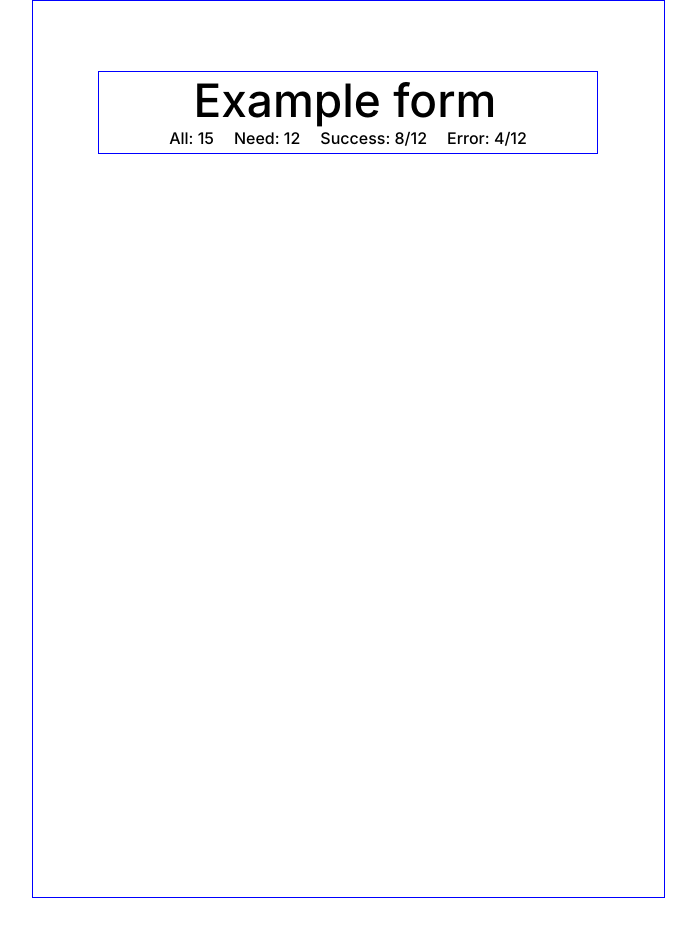
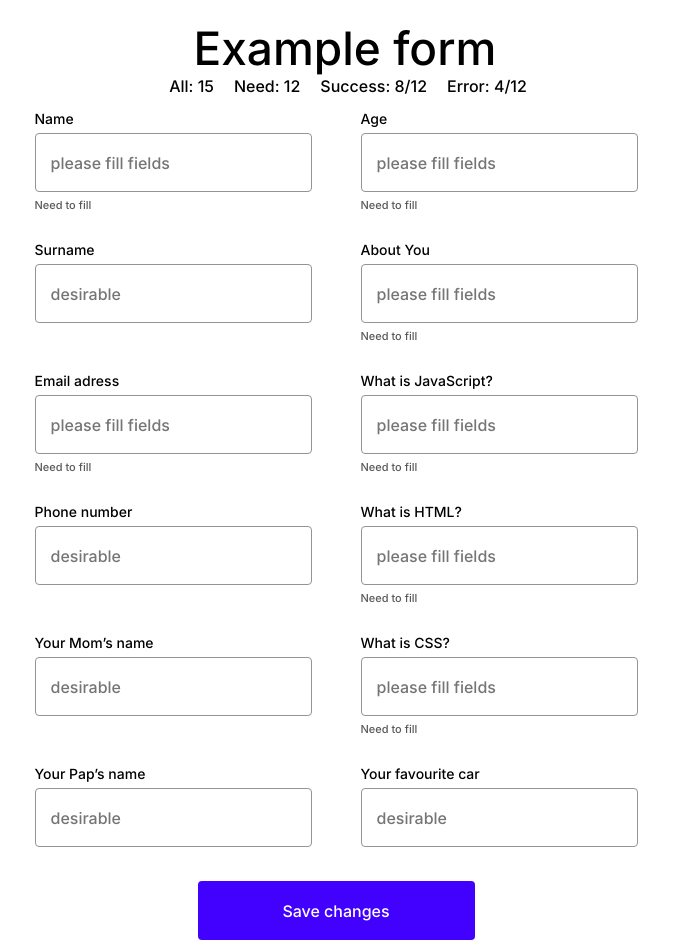
Before and after one commit to bakhrulbek-arch/Example-form, a plain HTML site: page index.html in a window 1280 px wide. Shown: the whole page, without its empty margins (292-988 px from the left). Before the commit the page ends 898 px from the top, so only its background shows below. Drawn offline with Linux system fonts and the light colour scheme.

Commit message:
Update_v.2

```diff
--- a/app.js
+++ b/app.js
@@ -0,0 +1,5 @@
+let title_obj = document.querySelectorAll(".title_obj_inp_top")
+let inp = document.querySelectorAll(".inp_v")
+let title_obj_bottom = document.querySelectorAll(".title_obj_inp_bottom")
+
+inp
--- a/index.html
+++ b/index.html
@@ -7,7 +7,7 @@
     <meta name="viewport" content="width=device-width, initial-scale=1.0">
     <link rel="stylesheet" href="fonts/Inter/stylesheet.css">
     <link rel="stylesheet" href="style/blc_fix_top.css">
-    <link rel="stylesheet" href="style/block_fix_main.css">
+    <link rel="stylesheet" href="style/block_fix_form.css">
     <title>Example form</title>
 </head>
 
@@ -22,13 +22,102 @@
                 <p class="err_error">Error: 4/12</p>
             </div>
         </div>
-        <div class="blc_fix_main">
+        <form action="">
+            <div class="blc_fix_main">
+                <div class="blc_fix_m_item">
+                    <div class="blc_fix_m_i">
+                        <div class="blc_inp">
+                            <p class="title_obj_inp_top">Name</p>
+                            <input class="inp_v" type="text" required placeholder="please fill fields">
+                        </div>
+                        <p class="title_obj_inp_bottom">Need to fill</p>
+                    </div>
+                    <div class="set blc_fix_m_i">
+                        <div class="blc_inp">
+                            <p class="title_obj_inp_top">Surname</p>
+                            <input class="inp_v" type="text" placeholder="desirable">
+                        </div>
+                    </div>
+                    <div class="set blc_fix_m_i">
+                        <div class="blc_inp">
+                            <p class="title_obj_inp_top">Email adress</p>
+                            <input class="inp_v" type="email" required placeholder="please fill fields">
+                        </div>
+                        <p class="title_obj_inp_bottom">Need to fill</p>
+                    </div>
+                    <div class="set blc_fix_m_i">
+                        <div class="blc_inp">
+                            <p class="title_obj_inp_top">Phone number</p>
+                            <input class="inp_v" type="tel" placeholder="desirable">
+                        </div>
+                    </div>
+                    <div class="set blc_fix_m_i">
+                        <div class="blc_inp">
+                            <p class="title_obj_inp_top">Your Mom’s name</p>
+                            <input class="inp_v" type="text" placeholder="desirable">
+                        </div>
+                    </div>
+                    <div class="set blc_fix_m_i">
+                        <div class="blc_inp">
+                            <p class="title_obj_inp_top">Your Pap’s name</p>
+                            <input class="inp_v" type="text" placeholder="desirable">
+                        </div>
+                    </div>
+                </div>
 
-        </div>
+                <div class="blc_fix_m_item">
+                    <div class="blc_fix_m_i">
+                        <div class="blc_inp">
+                            <p class="title_obj_inp_top">Age</p>
+                            <input class="inp_v" type="number" required placeholder="please fill fields">
+                        </div>
+                        <p class="title_obj_inp_bottom">Need to fill</p>
+                    </div>
+                    <div class="set blc_fix_m_i">
+                        <div class="blc_inp">
+                            <p class="title_obj_inp_top">About You</p>
+                            <input class="inp_v" type="text" required placeholder="please fill fields">
+                        </div>
+                        <p class="title_obj_inp_bottom">Need to fill</p>
+                    </div>
+                    <div class="set blc_fix_m_i">
+                        <div class="blc_inp">
+                            <p class="title_obj_inp_top">What is JavaScript?</p>
+                            <input class="inp_v" type="text" required placeholder="please fill fields">
+                        </div>
+                        <p class="title_obj_inp_bottom">Need to fill</p>
+                    </div>
+                    <div class="set blc_fix_m_i">
+                        <div class="blc_inp">
+                            <p class="title_obj_inp_top">What is HTML?</p>
+                            <input class="inp_v" type="text" required placeholder="please fill fields">
+                        </div>
+                        <p class="title_obj_inp_bottom">Need to fill</p>
+                    </div>
+                    <div class="set blc_fix_m_i">
+                        <div class="blc_inp">
+                            <p class="title_obj_inp_top">What is CSS?</p>
+                            <input class="inp_v" type="text" required placeholder="please fill fields">
+                        </div>
+                        <p class="title_obj_inp_bottom">Need to fill</p>
+                    </div>
+                    <div class="set blc_fix_m_i">
+                        <div class="blc_inp">
+                            <p class="title_obj_inp_top">Your favourite car</p>
+                            <input class="inp_v" type="text" placeholder="desirable">
+                        </div>
+                    </div>
+                </div>
+
+            </div>
+
+            <button class="btn_form_save">Save changes</button>
+        </form>
 
     </div>
 
-    <script src="app.js"></script>
+    <script src=" app.js">
+    </script>
 </body>
 
 </html>
--- a/style/blc_fix_top.css
+++ b/style/blc_fix_top.css
@@ -8,21 +8,16 @@
 }
 
 .blc_fix_top {
-    border: 1px solid blue;
-
     width: 633px;
-    height: 898px;
-
     margin: 0 auto;
 }
 
 .form_title_top {
-    border: 1px solid blue;
+    width: 500px;
+    height: 80px;
 
-    width: 500px;
-    height: 83px;
-
-    margin: 70px auto;
+    margin: 20px auto;
+    margin-bottom: 10px;
 }
 
 .form_title_top h1 {
@@ -30,7 +25,6 @@
     font-weight: 500;
 
     width: 309px;
-
     margin: 0 auto;
 }
 
--- /dev/null
+++ b/style/block_fix_form.css
@@ -0,0 +1,67 @@
+.set {
+    margin-top: 30px;
+}
+
+.blc_fix_main {
+    width: 100%;
+
+    display: flex;
+    justify-content: center;
+    gap: 25px;
+}
+
+.blc_fix_m_item {
+    width: 301px;
+}
+
+.blc_fix_m_i {
+    width: 100%;
+    height: 101px;
+
+}
+
+
+.blc_inp {
+    height: 82px;
+}
+
+.title_obj_inp_top {
+    font-size: 14px;
+    font-weight: 400;
+    color: #000000;
+
+    padding-bottom: 6px;
+}
+
+.title_obj_inp_bottom {
+    font-size: 11px;
+    color: #595959;
+
+    padding-top: 6px;
+}
+
+.inp_v {
+    width: 277px;
+    height: 59px;
+
+    border: 1px solid #949494;
+    border-radius: 4px;
+
+    padding: 0px 30px 0px 15px;
+    -webkit-appearance: none;
+}
+
+.btn_form_save {
+    width: 277px;
+    height: 59px;
+
+    margin: 15px auto;
+    margin-left: 166px;
+
+    border: none;
+    border-radius: 4px;
+
+    color: #FFFFFF;
+
+    background-color: #4200FF;
+}
```
Also changed, not shown: style/block_fix_main.css (deleted).
